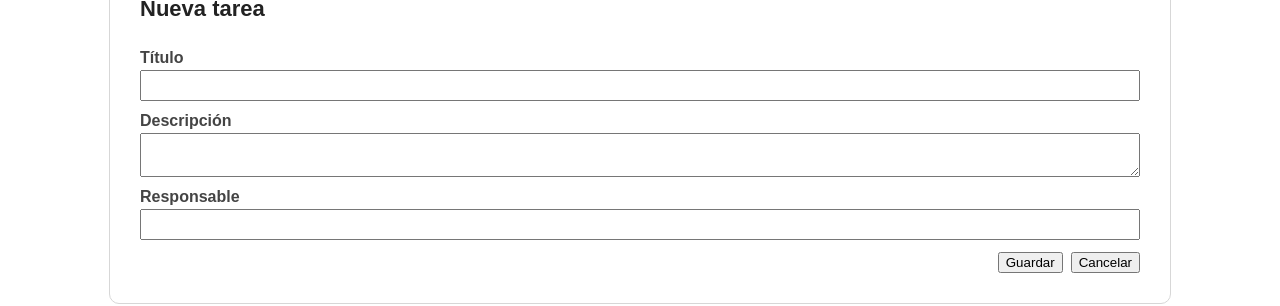
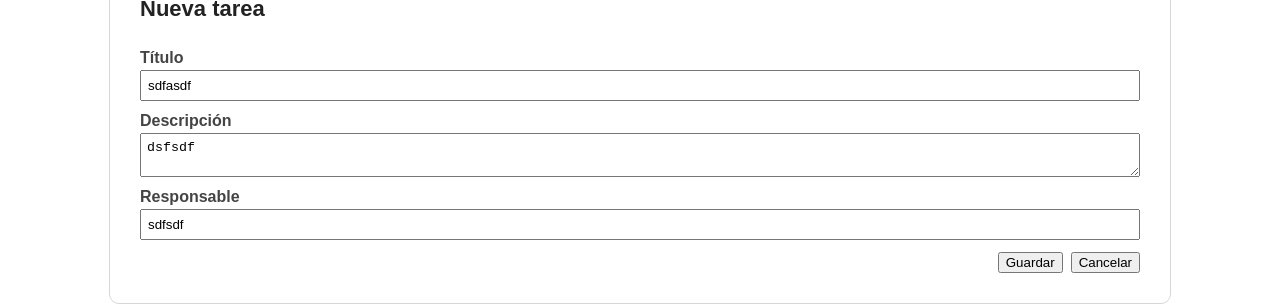
Before and after one commit to Nathekk/GestorTareas, a React (Vite) app: page /tareas/55GVG7WCQJg/editar in a window 1280 px wide. Shown: the part 162-468 px from the top of the page. Built offline with nearby package versions, Linux system fonts and the light colour scheme; data requests are answered from the project's data file.

Commit message:
texto de tarea en formulario editar, mensaje de error si no existe

```diff
--- a/src/componentes/FormularioTarea.tsx
+++ b/src/componentes/FormularioTarea.tsx
@@ -1,5 +1,6 @@
 import {useState} from "react";
 import styled from "@emotion/styled";
+import type {Tarea} from "../interfaces/Tarea.ts";
 
 //ESTILOOS
 const Formulario = styled.form`
@@ -31,13 +32,18 @@ const MensajeError = styled.p`
 `;
 
 interface Props {
+    tareaObtenida?: Tarea | null;
     onGuardar: (titulo: string, descripcion: string, responsable: string) => Promise<void>;
     onCancelar: () => void;
 }
 
 //EL FORMUALRIO MODAL
-function FormularioTarea({onGuardar, onCancelar}: Props) {
-    const [nuevaTarea, setNuevaTarea] = useState({titulo: '', descripcion: '', responsable: ''})
+function FormularioTarea({tareaObtenida, onGuardar, onCancelar}: Props) {
+    const [nuevaTarea, setNuevaTarea] = useState({
+        titulo: tareaObtenida?.titulo ?? "",
+        descripcion: tareaObtenida?.descripcion ?? "",
+        responsable: tareaObtenida?.responsable ?? "",
+    });
     const [error, setError] = useState("");
 
     const handleSubmit = async (e: React.FormEvent<HTMLFormElement>) => {
--- a/src/pages/EditarTarea.tsx
+++ b/src/pages/EditarTarea.tsx
@@ -1,14 +1,23 @@
 import {useParams, useNavigate} from 'react-router';
 import FormularioTarea from "../componentes/FormularioTarea.tsx";
 import {useEffect, useState} from "react";
+import type {Tarea} from "../interfaces/Tarea.ts";
+import styled from "@emotion/styled";
 
-function EditarTarea({}) {
+
+const MensajeError = styled.p`
+    color: red;
+    font-size: 14px;
+`;
+
+function EditarTarea() {
     const {id} = useParams();
     const navigate = useNavigate();
+    const [tarea, setTarea] = useState<Tarea>({id: "", titulo: "", descripcion: "", responsable: ""});
+    const [error, setError] = useState("");
 
-    const [tarea, setTarea] = useState(null);
 
-//GET PARA TOMAR EL ID Y COSAS DE LA TAREA
+    //GET PARA TOMAR EL ID Y COSAS DE LA TAREA
     useEffect(() => {
         async function cargarTarea() {
             try {
@@ -18,12 +27,13 @@ function EditarTarea({}) {
                     const data = await response.json();
                     setTarea(data);
                 } else {
-                    console.error("No se pudo encontrar la tarea");
+                    setError("No existe la tarea");
                 }
             } catch (error) {
                 console.error("Error al cargar la tarea", error);
             }
         }
+
         if (id) {
             cargarTarea();
         }
@@ -54,8 +64,12 @@ function EditarTarea({}) {
         <div>
             <h2>Editar Tarea</h2>
             <p>Editando la tarea con ID: <strong>{id}</strong></p>
+            {error && <MensajeError>{error}</MensajeError>}
 
-            <FormularioTarea onGuardar={handleGuardar} onCancelar={() => navigate('/tareas')}/>
+            {tarea && (
+                <FormularioTarea key={tarea.id} tareaObtenida={tarea} onGuardar={handleGuardar}
+                                 onCancelar={() => navigate('/tareas')}/>
+            )}
         </div>
     );
 }
```
